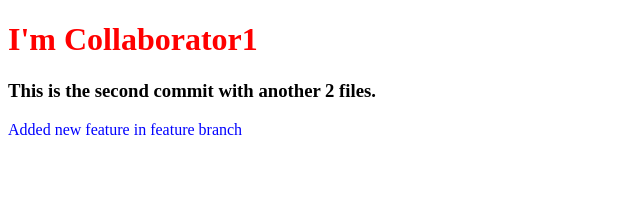
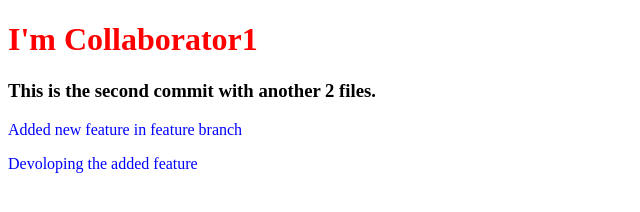
Before and after one commit to SriHarshaNagulakonda/TheInquisitive_gitdemo, a plain HTML site: page index.html in a window 1280 px wide. Shown: the whole page, without its empty margins (0-640 px from the left). Drawn offline with Linux system fonts and the light colour scheme.

Commit message:
devolopment

```diff
--- a/index.html
+++ b/index.html
@@ -8,5 +8,6 @@
 	<h1 class="heading">I'm Collaborator1</h1>
 	<h3>This is the second commit with another 2 files.</h3>
 	<p class="paragraph">Added new feature in feature branch</p>
+	<p class="paragraph">Devoloping the added feature</p>
 </body>
 </html>
```
